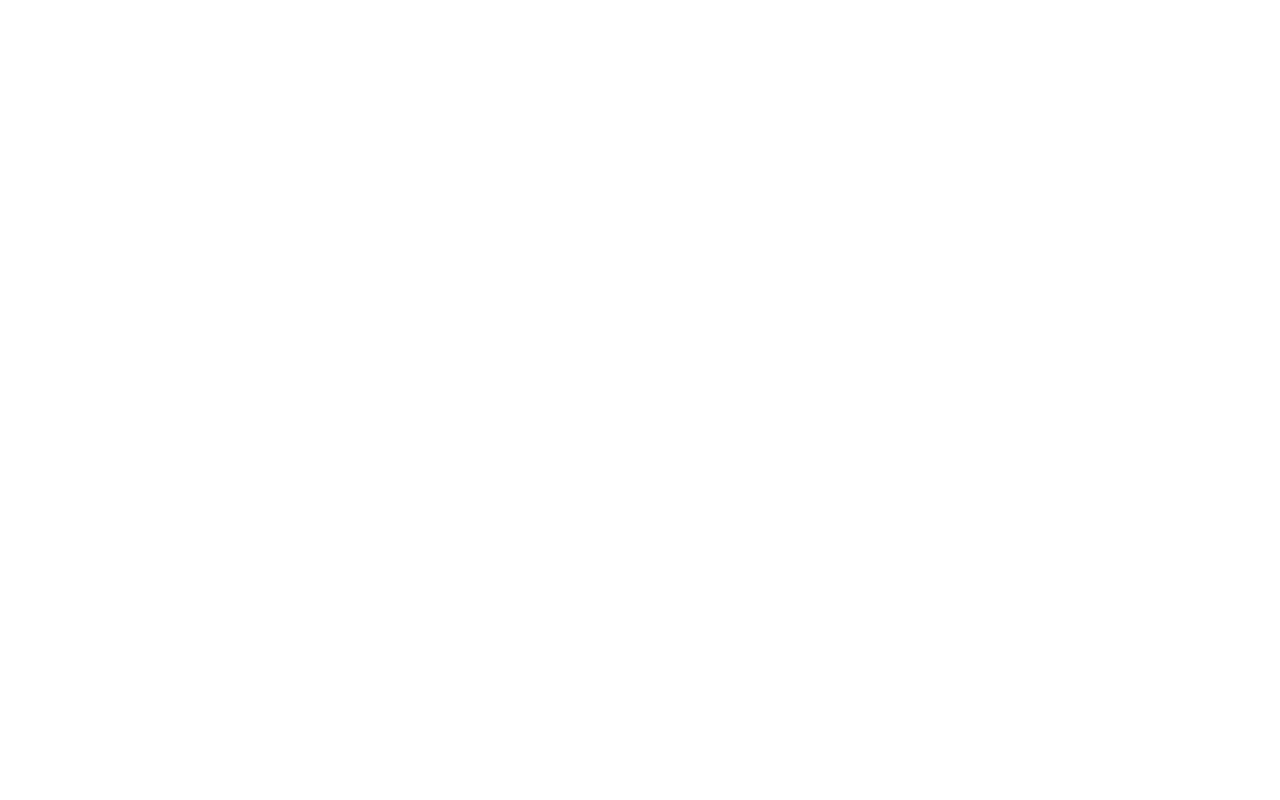
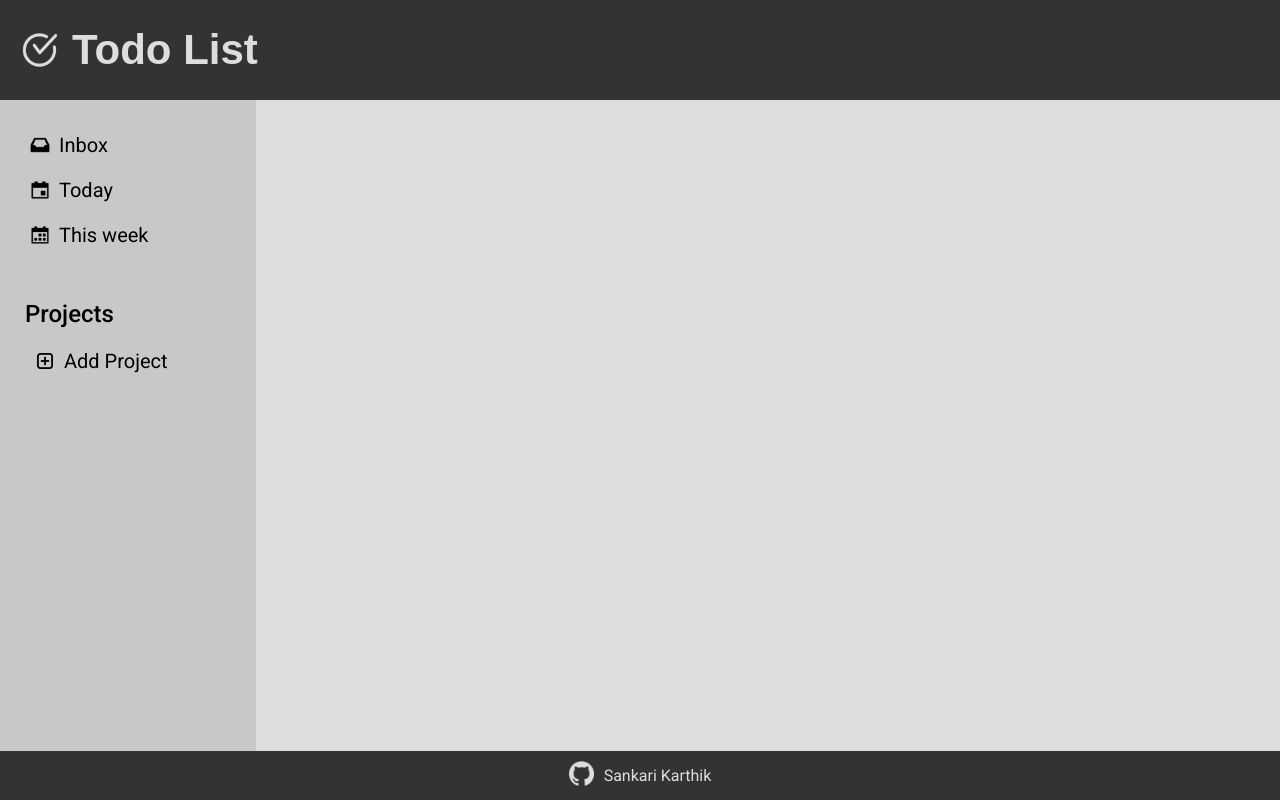
Before and after one commit to Sankari-K/todo-list, a website built with webpack: page dist/index.html in a window 1280 px wide. Built offline with nearby package versions, Linux system fonts and the light colour scheme; a web font is replaced by a local one.

Commit message:
Create homepage

```diff
--- /dev/null
+++ b/src/style.css
@@ -0,0 +1,108 @@
+@import url('https://fonts.googleapis.com/css2?family=Roboto:ital,wght@0,100;0,300;0,400;0,500;1,100;1,300&family=Yusei+Magic&display=swap');
+
+:root {
+    --main: rgb(51, 51, 51);
+    --content: rgb(221, 221, 221);
+    --nav: rgb(200, 200, 200);
+    --nav-dark: rgb(170, 170, 170);
+
+}
+
+body {
+    padding: 0px;
+    margin: 0px;
+    font-family: 'Roboto', sans-serif;
+    display: flex;
+    min-height: 100vh;
+    flex-direction: column;
+}
+
+img {
+    height: 25px;
+}
+
+#header {
+    display: flex;
+    align-items: center;
+    gap: 2px;
+    font-size: 42px;
+    background-color: var(--main);
+    padding: 20px 10px;
+    font-weight: 600;
+    font-family: 'Yusei Magic', sans-serif;
+    color: var(--content);
+}
+
+#header img {
+    height: 60px;
+}
+
+.side-nav {
+    padding: 20px;
+    font-size: 20px;
+    background-color: var(--nav);
+}
+
+.side-nav img {
+    height: 30px;
+}
+
+.side-nav > div {
+    display: flex;
+    align-items: center;
+    padding: 5px;
+    gap: 4px;
+    border-radius: 7px;
+}
+
+.side-nav .nav-item:hover {
+    background-color: var(--nav-dark);
+    cursor: pointer;
+}
+
+.nav-item {
+    margin: 5px 0px;
+}
+
+
+.main-content {
+    flex-grow: 1;
+    display: grid;
+    grid-template-columns: minmax(240px, 1fr) 4fr;
+    background-color: var(--content);
+}
+
+footer {
+    display: flex;
+    align-items: center;
+    gap: 10px;
+    padding: 10px;
+    justify-content: center;
+    background-color: var(--main);
+    color: var(--content);
+}
+
+footer img, #header img {
+    filter: invert(95%) sepia(0%) saturate(333%) hue-rotate(147deg) brightness(98%) contrast(85%);
+}
+
+div.project-container {
+    margin-top: 40px;
+    display: flex;
+    flex-direction: column;
+    align-items: flex-start;
+}
+
+#add-project {
+    display: flex;
+    align-items: center;
+    gap: 4px;
+    width: 100%;
+    padding: 5px;
+    border-radius: 7px;
+}
+
+.project-container > span {
+    font-size: larger;
+    font-weight: 500;
+}
```
Also changed, not shown: dist/index.html, src/assets/github-icon.png (added), src/assets/logo.png (added), src/assets/side-nav/add.png (added), src/assets/side-nav/inbox.png (added), src/assets/side-nav/project.png (added), src/assets/side-nav/today.png (added), src/assets/side-nav/week.png (added).
